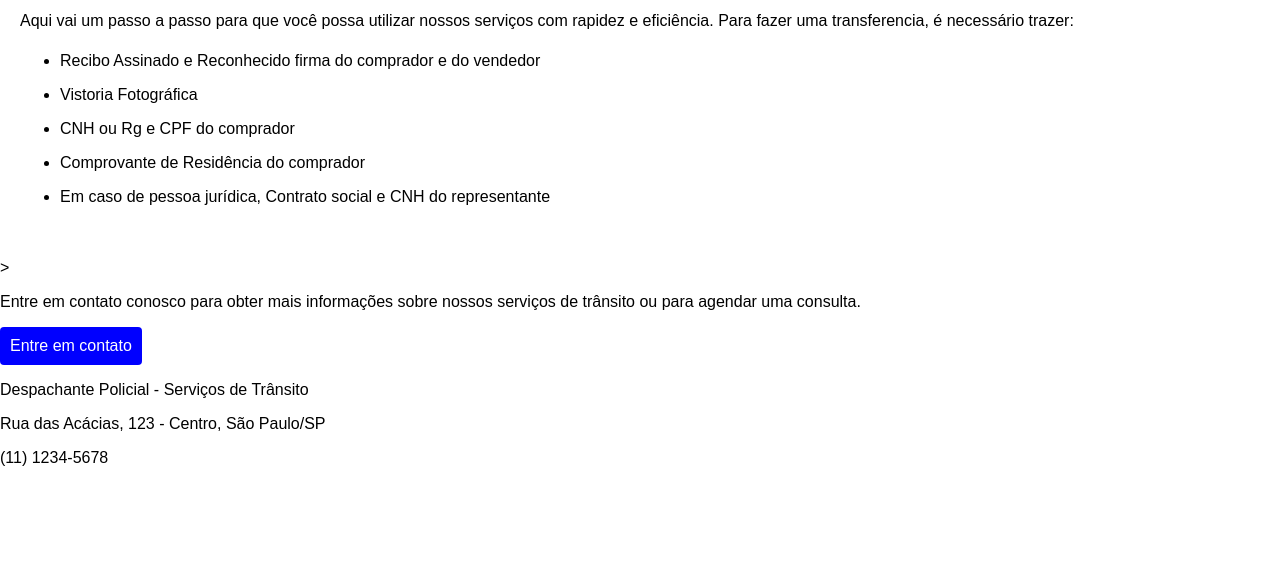
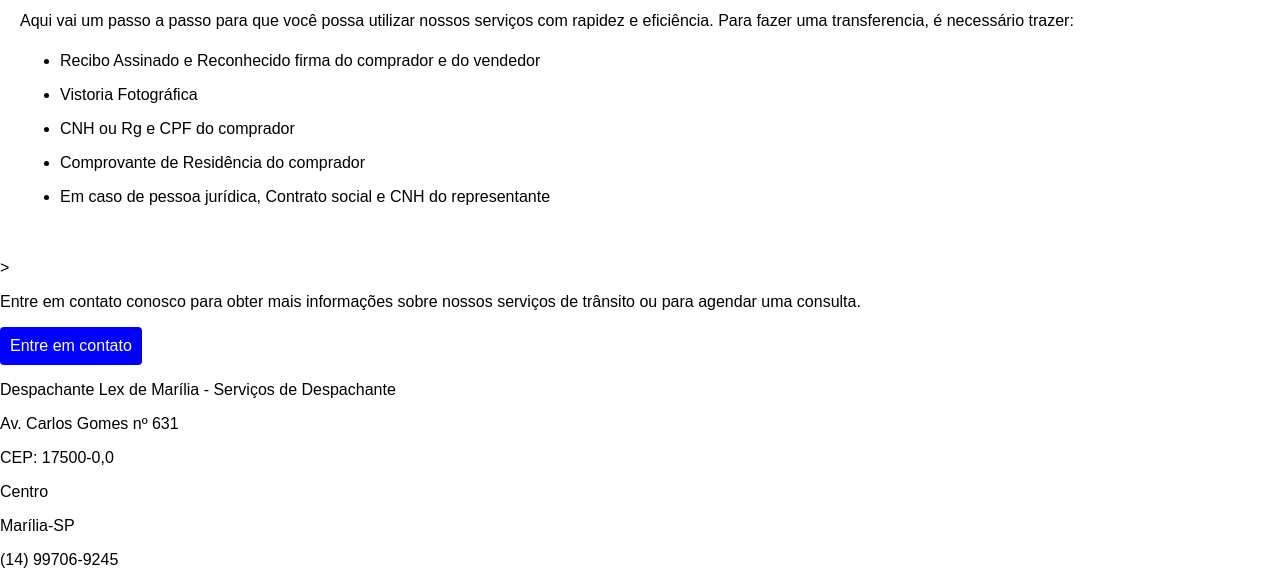
Before and after one commit to victorwfx/lexmarilia, a plain HTML site: page index.html in a window 1280 px wide. Shown: the part 585-1170 px from the top of the page. Before the commit the page ends 1068 px from the top, so only its background shows below. Drawn offline with Linux system fonts and the light colour scheme.

Commit message:
Update index.html

```diff
--- a/index.html
+++ b/index.html
@@ -202,8 +202,11 @@
 							</section>
 							<footer class="footer">
 								<div class="footer-content">
-									<p>Despachante Policial - Serviços de Trânsito</p>
-									<p>Rua das Acácias, 123 - Centro, São Paulo/SP</p>
-									<p>(11) 1234-5678</p>
+									<p>Despachante Lex de Marília - Serviços de Despachante</p>
+									<p>Av. Carlos Gomes nº 631
+									<p>CEP: 17500-0,0</p>
+									</p>Centro
+									<p>Marília-SP</p>
+									<p>(14) 99706-9245</p>
 								</div>
 							</footer>
```
